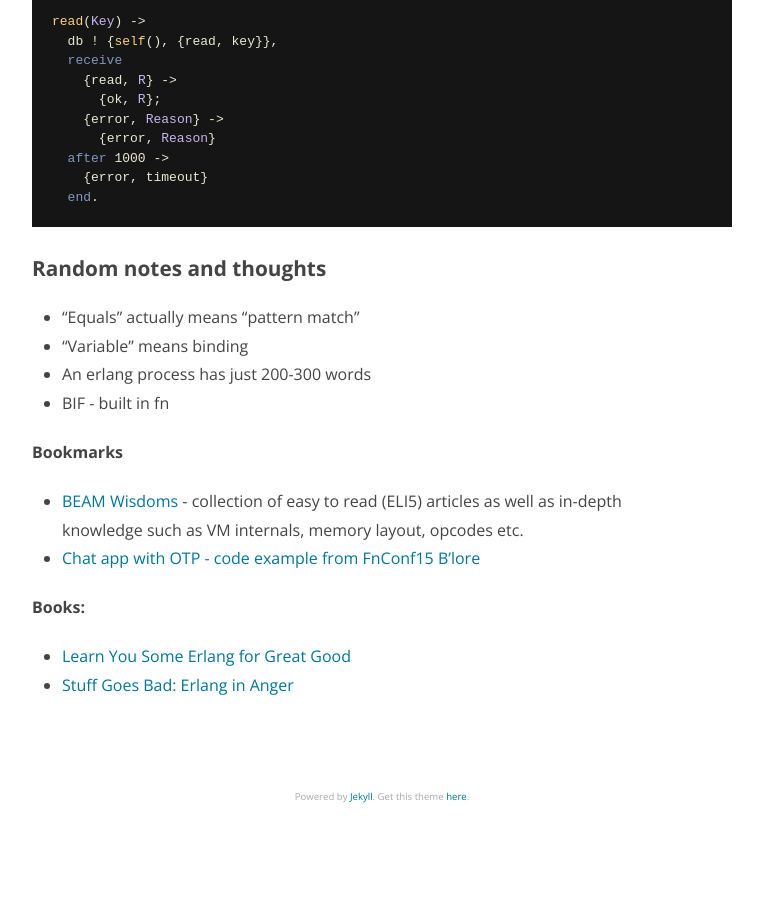
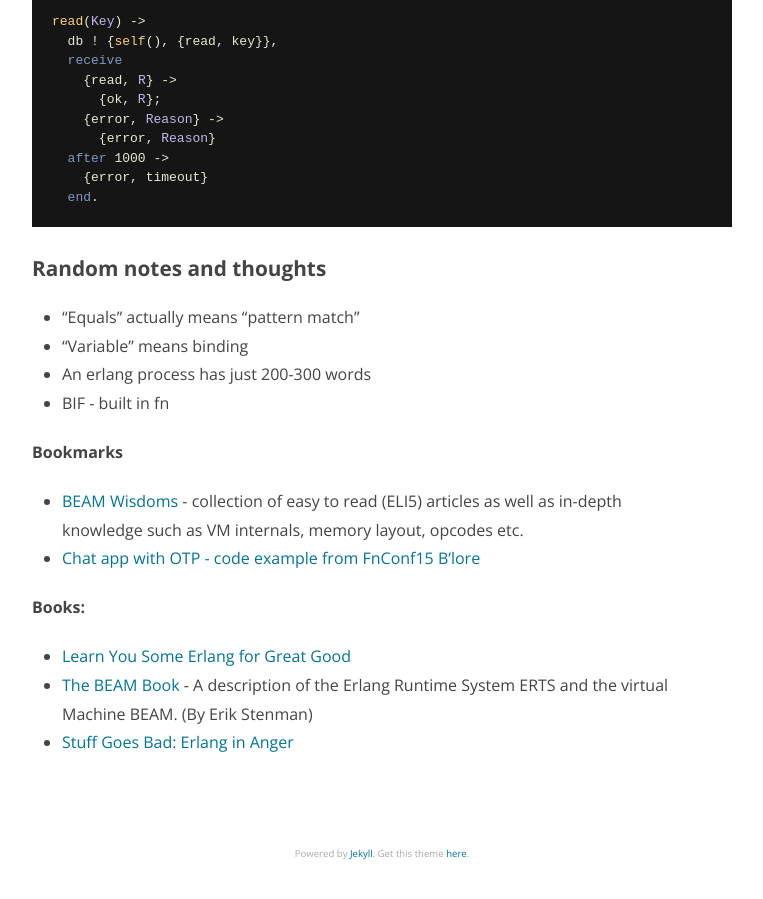
Before and after one commit to nithinbekal/nithinbekal.github.io, a Jekyll site: the page built from notes/erlang.md, in a window 1280 px wide and 900 px high, scrolled down 4300 px. Shown: the whole window, without its empty margins (258-1021 px from the left). Built offline with Jekyll 4.4.1, drawn with Linux system fonts in a browser that asks for light colours; before the commit the page ends 5143 px from its top, so only the background shows below that.

Commit message:
The BEAM book - bookmark

```diff
--- a/notes/erlang.md
+++ b/notes/erlang.md
@@ -242,5 +242,8 @@ read(Key) ->
 
 **Books:**
 
-* [Learn You Some Erlang for Great Good](http://learnyousomeerlang.com)
-* [Stuff Goes Bad: Erlang in Anger](http://www.erlang-in-anger.com)
+- [Learn You Some Erlang for Great Good](http://learnyousomeerlang.com)
+- [The BEAM Book](https://github.com/happi/theBeamBook) -
+  A description of the Erlang Runtime System ERTS and the virtual Machine BEAM.
+  (By Erik Stenman)
+- [Stuff Goes Bad: Erlang in Anger](http://www.erlang-in-anger.com)
```
